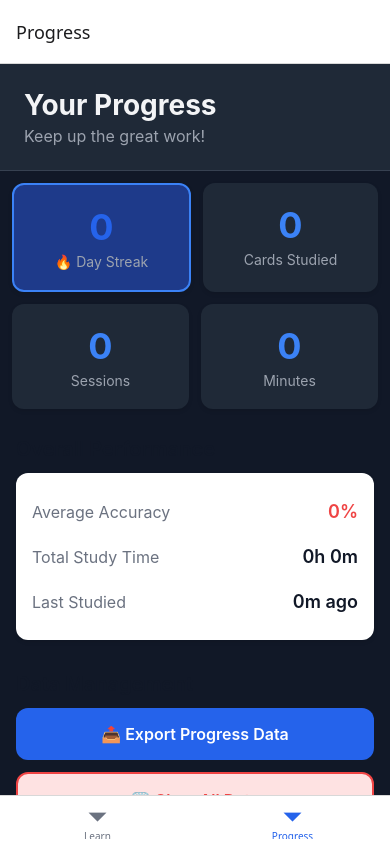
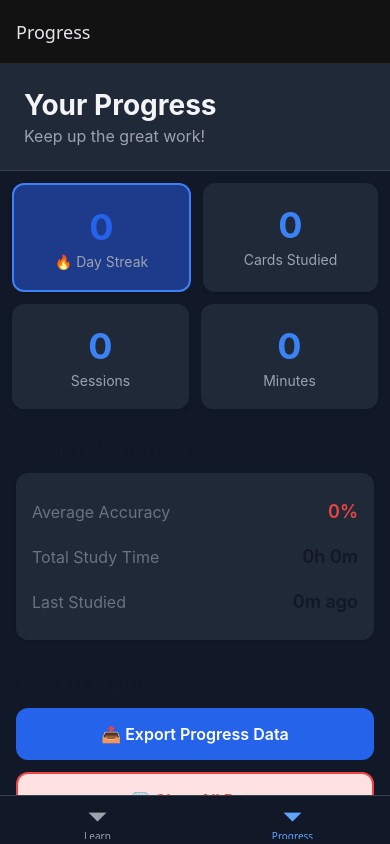
Before and after one commit to nkmathew/kikuyu-language-hub, a React Native app in the folder kikuyu-flashcards-mobile/: screen /Progress in a window 390 px wide. Built offline with nearby package versions, Linux system fonts and the light colour scheme.

Commit message:
[*] Add StudyListScreen and enforce dark mode across navigation and screens

```diff
--- a/kikuyu-flashcards-mobile/src/navigation/AppNavigator.tsx
+++ b/kikuyu-flashcards-mobile/src/navigation/AppNavigator.tsx
@@ -1,7 +1,8 @@
 import React from 'react';
-import { NavigationContainer } from '@react-navigation/native';
+import { NavigationContainer, DarkTheme, DefaultTheme } from '@react-navigation/native';
 import { createNativeStackNavigator } from '@react-navigation/native-stack';
 import { createBottomTabNavigator } from '@react-navigation/bottom-tabs';
+import { useColorScheme } from 'react-native';
 import { CategoryType, DifficultyLevel } from '../types/flashcard';
 
 // Screens
@@ -9,11 +10,13 @@ import HomeScreen from '../screens/HomeScreen';
 import CategoryScreen from '../screens/CategoryScreen';
 import FlashcardScreen from '../screens/FlashcardScreen';
 import ProgressScreen from '../screens/ProgressScreen';
+import StudyListScreen from '../screens/StudyListScreen';
 
 export type RootStackParamList = {
   Home: undefined;
   Category: { category: CategoryType };
   Flashcard: { category: CategoryType; difficulties: DifficultyLevel[] };
+  StudyList: { category: CategoryType; difficulties: DifficultyLevel[] };
 };
 
 export type BottomTabParamList = {
@@ -52,17 +55,28 @@ function HomeStack() {
         component={FlashcardScreen}
         options={{ title: 'Study' }}
       />
+      <Stack.Screen
+        name="StudyList"
+        component={StudyListScreen}
+        options={{ title: 'Study List' }}
+      />
     </Stack.Navigator>
   );
 }
 
 export default function AppNavigator() {
+  const colorScheme = useColorScheme();
+  const isDark = colorScheme === 'dark' || true;
   return (
-    <NavigationContainer>
+    <NavigationContainer theme={isDark ? DarkTheme : DefaultTheme}>
       <Tab.Navigator
         screenOptions={{
-          tabBarActiveTintColor: '#2563eb',
-          tabBarInactiveTintColor: '#6b7280',
+          tabBarActiveTintColor: isDark ? '#60a5fa' : '#2563eb',
+          tabBarInactiveTintColor: isDark ? '#9ca3af' : '#6b7280',
+          tabBarStyle: {
+            backgroundColor: isDark ? '#111827' : '#ffffff',
+            borderTopColor: isDark ? '#374151' : '#e5e7eb',
+          },
           headerShown: false,
         }}
       >
--- a/kikuyu-flashcards-mobile/src/screens/CategoryScreen.tsx
+++ b/kikuyu-flashcards-mobile/src/screens/CategoryScreen.tsx
@@ -28,7 +28,7 @@ export default function CategoryScreen({ navigation, route }: Props) {
   const [selectedDifficulties, setSelectedDifficulties] = useState<DifficultyLevel[]>(['beginner']);
   const [loading, setLoading] = useState(true);
   const colorScheme = useColorScheme();
-  const isDark = true; // Force dark mode as default
+  const isDark = colorScheme === 'dark' || true;
 
   useEffect(() => {
     loadCategoryData();
@@ -58,6 +58,13 @@ export default function CategoryScreen({ navigation, route }: Props) {
 
   const handleStartStudy = () => {
     navigation.navigate('Flashcard', {
+      category,
+      difficulties: selectedDifficulties,
+    });
+  };
+
+  const handleOpenStudyList = () => {
+    navigation.navigate('StudyList', {
       category,
       difficulties: selectedDifficulties,
     });
@@ -149,6 +156,19 @@ export default function CategoryScreen({ navigation, route }: Props) {
           <Text style={styles.startButtonText}>
             Start Studying ({totalSelectedCards} cards)
           </Text>
+        </TouchableOpacity>
+        <View style={{ height: 12 }} />
+        <TouchableOpacity
+          style={[
+            styles.startButton,
+            { backgroundColor: '#111827', borderWidth: 2, borderColor: '#2563eb' },
+            totalSelectedCards === 0 && styles.startButtonDisabled,
+          ]}
+          onPress={handleOpenStudyList}
+          disabled={totalSelectedCards === 0}
+          activeOpacity={0.8}
+        >
+          <Text style={styles.startButtonText}>Study List Mode</Text>
         </TouchableOpacity>
       </View>
     </ScrollView>
--- a/kikuyu-flashcards-mobile/src/screens/FlashcardScreen.tsx
+++ b/kikuyu-flashcards-mobile/src/screens/FlashcardScreen.tsx
@@ -39,7 +39,7 @@ export default function FlashcardScreen({ navigation, route }: Props) {
   const [correctAnswers, setCorrectAnswers] = useState(0);
   const flipAnimation = useRef(new Animated.Value(0)).current;
   const colorScheme = useColorScheme();
-  const isDark = true; // Force dark mode as default
+  const isDark = colorScheme === 'dark' || true;
 
   useEffect(() => {
     loadCards();
@@ -261,7 +261,7 @@ export default function FlashcardScreen({ navigation, route }: Props) {
       {isFlipped && (
         <View style={styles.ratingContainer}>
           <TouchableOpacity
-            style={[styles.ratingButton, styles.hardButton]}
+            style={[styles.ratingButton, styles.hardButton, isDark && styles.darkRatingHard]}
             onPress={() => handleRating('hard')}
           >
             <Text style={styles.ratingButtonText}>😰 Hard</Text>
@@ -269,7 +269,7 @@ export default function FlashcardScreen({ navigation, route }: Props) {
           </TouchableOpacity>
 
           <TouchableOpacity
-            style={[styles.ratingButton, styles.mediumButton]}
+            style={[styles.ratingButton, styles.mediumButton, isDark && styles.darkRatingMedium]}
             onPress={() => handleRating('medium')}
           >
             <Text style={styles.ratingButtonText}>🤔 Good</Text>
@@ -277,7 +277,7 @@ export default function FlashcardScreen({ navigation, route }: Props) {
           </TouchableOpacity>
 
           <TouchableOpacity
-            style={[styles.ratingButton, styles.easyButton]}
+            style={[styles.ratingButton, styles.easyButton, isDark && styles.darkRatingEasy]}
             onPress={() => handleRating('easy')}
           >
             <Text style={styles.ratingButtonText}>😊 Easy</Text>
@@ -289,7 +289,7 @@ export default function FlashcardScreen({ navigation, route }: Props) {
       {!isFlipped && (
         <View style={styles.navigationContainer}>
           <TouchableOpacity
-            style={[styles.navButton, currentIndex === 0 && styles.navButtonDisabled]}
+            style={[styles.navButton, currentIndex === 0 && (isDark ? styles.navButtonDisabledDark : styles.navButtonDisabled)]}
             onPress={previousCard}
             disabled={currentIndex === 0}
           >
@@ -304,7 +304,7 @@ export default function FlashcardScreen({ navigation, route }: Props) {
           </TouchableOpacity>
 
           <TouchableOpacity
-            style={[styles.navButton, currentIndex === cards.length - 1 && styles.navButtonDisabled]}
+            style={[styles.navButton, currentIndex === cards.length - 1 && (isDark ? styles.navButtonDisabledDark : styles.navButtonDisabled)]}
             onPress={nextCard}
             disabled={currentIndex === cards.length - 1}
           >
@@ -532,6 +532,21 @@ const styles = StyleSheet.create({
   navButtonDisabled: {
     backgroundColor: '#d1d5db',
   },
+  navButtonDisabledDark: {
+    backgroundColor: '#374151',
+  },
+  darkRatingHard: {
+    backgroundColor: '#7f1d1d',
+    borderColor: '#ef4444',
+  },
+  darkRatingMedium: {
+    backgroundColor: '#78350f',
+    borderColor: '#f59e0b',
+  },
+  darkRatingEasy: {
+    backgroundColor: '#064e3b',
+    borderColor: '#22c55e',
+  },
   navButtonText: {
     color: '#fff',
     fontSize: 16,
--- a/kikuyu-flashcards-mobile/src/screens/HomeScreen.tsx
+++ b/kikuyu-flashcards-mobile/src/screens/HomeScreen.tsx
@@ -31,7 +31,7 @@ export default function HomeScreen({ navigation }: Props) {
   const [categories, setCategories] = useState<CategoryItem[]>([]);
   const [loading, setLoading] = useState(true);
   const colorScheme = useColorScheme();
-  const isDark = true; // Force dark mode as default
+  const isDark = colorScheme === 'dark' || true;
 
   useEffect(() => {
     loadCategories();
--- a/kikuyu-flashcards-mobile/src/screens/ProgressScreen.tsx
+++ b/kikuyu-flashcards-mobile/src/screens/ProgressScreen.tsx
@@ -22,7 +22,7 @@ export default function ProgressScreen() {
   const [loading, setLoading] = useState(true);
   const [refreshing, setRefreshing] = useState(false);
   const colorScheme = useColorScheme();
-  const isDark = true; // Force dark mode as default
+  const isDark = colorScheme === 'dark' || true;
 
   useFocusEffect(
     useCallback(() => {
@@ -135,7 +135,7 @@ export default function ProgressScreen() {
       {studyStats && studyStats.totalCards > 0 && (
         <View style={styles.section}>
           <Text style={styles.sectionTitle}>Learning Status</Text>
-          <View style={styles.card}>
+          <View style={[styles.card, isDark && styles.darkCard]}>
             <View style={styles.progressRow}>
               <Text style={styles.progressLabel}>Due Today</Text>
               <Text style={[styles.progressValue, styles.dueValue]}>{studyStats.dueToday}</Text>
@@ -152,7 +152,7 @@ export default function ProgressScreen() {
               <Text style={styles.progressLabel}>Mastered</Text>
               <Text style={[styles.progressValue, styles.masteredValue]}>{studyStats.mastered}</Text>
             </View>
-            <View style={styles.divider} />
+            <View style={[styles.divider, isDark && styles.darkDivider]} />
             <View style={styles.progressRow}>
               <Text style={styles.progressLabel}>Total Cards</Text>
               <Text style={[styles.progressValue, styles.totalValue]}>{studyStats.totalCards}</Text>
@@ -175,20 +175,20 @@ export default function ProgressScreen() {
             const timeAgo = getTimeAgo(date);
 
             return (
-              <View key={index} style={styles.sessionCard}>
+              <View key={index} style={[styles.sessionCard, isDark && styles.darkCard]}>
                 <View style={styles.sessionHeader}>
-                  <Text style={styles.sessionCategory}>{session.category}</Text>
-                  <Text style={styles.sessionTime}>{timeAgo}</Text>
+                  <Text style={[styles.sessionCategory, isDark && styles.darkText]}>{session.category}</Text>
+                  <Text style={[styles.sessionTime, isDark && styles.darkTextSecondary]}>{timeAgo}</Text>
                 </View>
                 <View style={styles.sessionStats}>
-                  <Text style={styles.sessionText}>
+                  <Text style={[styles.sessionText, isDark && styles.darkTextSecondary]}>
                     {session.cardsStudied} cards • {accuracy}% accuracy
                   </Text>
-                  <Text style={styles.sessionDifficulty}>
+                  <Text style={[styles.sessionDifficulty, isDark && styles.darkTextSecondary]}>
                     {session.difficulty.join(', ')}
                   </Text>
                 </View>
-                <View style={styles.sessionProgressBar}>
+                <View style={[styles.sessionProgressBar, isDark && styles.darkProgressBar]}>
                   <View style={[styles.sessionProgressFill, { width: `${accuracy}%` }]} />
                 </View>
               </View>
@@ -200,7 +200,7 @@ export default function ProgressScreen() {
       {/* Overall Performance */}
       <View style={styles.section}>
         <Text style={styles.sectionTitle}>Overall Performance</Text>
-        <View style={styles.card}>
+        <View style={[styles.card, isDark && styles.darkCard]}>
           <View style={styles.performanceRow}>
             <Text style={styles.performanceLabel}>Average Accuracy</Text>
             <Text style={[styles.performanceValue, getAccuracyStyle(averageAccuracy)]}>
@@ -241,7 +241,7 @@ export default function ProgressScreen() {
       </View>
 
       <View style={styles.footer}>
-        <Text style={styles.footerText}>Pull down to refresh</Text>
+        <Text style={[styles.footerText, isDark && styles.darkTextSecondary]}>Pull down to refresh</Text>
       </View>
     </ScrollView>
   );
@@ -377,6 +377,9 @@ const styles = StyleSheet.create({
     backgroundColor: '#e5e7eb',
     marginVertical: 8,
   },
+  darkDivider: {
+    backgroundColor: '#374151',
+  },
   sessionCard: {
     backgroundColor: '#fff',
     borderRadius: 12,
@@ -422,6 +425,9 @@ const styles = StyleSheet.create({
     backgroundColor: '#e5e7eb',
     borderRadius: 2,
     overflow: 'hidden',
+  },
+  darkProgressBar: {
+    backgroundColor: '#374151',
   },
   sessionProgressFill: {
     height: '100%',
--- /dev/null
+++ b/kikuyu-flashcards-mobile/src/screens/StudyListScreen.tsx
@@ -0,0 +1,134 @@
+import React, { useEffect, useState } from 'react';
+import { View, Text, StyleSheet, FlatList, TouchableOpacity, useColorScheme } from 'react-native';
+import { RouteProp } from '@react-navigation/native';
+import { NativeStackNavigationProp } from '@react-navigation/native-stack';
+import { RootStackParamList } from '../navigation/AppNavigator';
+import { Flashcard } from '../types/flashcard';
+import { dataLoader } from '../lib/dataLoader';
+
+type StudyListNavigationProp = NativeStackNavigationProp<RootStackParamList, 'StudyList'>;
+type StudyListRouteProp = RouteProp<RootStackParamList, 'StudyList'>;
+
+interface Props {
+  navigation: StudyListNavigationProp;
+  route: StudyListRouteProp;
+}
+
+export default function StudyListScreen({ route }: Props) {
+  const { category, difficulties } = route.params;
+  const [items, setItems] = useState<Flashcard[]>([]);
+  const [flipped, setFlipped] = useState<Record<string, boolean>>({});
+  const colorScheme = useColorScheme();
+  const isDark = colorScheme === 'dark' || true;
+
+  useEffect(() => {
+    (async () => {
+      const categoryData = await dataLoader.loadCategory(category);
+      const selected = dataLoader.getCardsByDifficulty(categoryData, difficulties);
+      setItems(selected);
+    })();
+  }, [category, difficulties]);
+
+  const toggleFlip = (id: string) => {
+    setFlipped(prev => ({ ...prev, [id]: !prev[id] }));
+  };
+
+  const renderItem = ({ item }: { item: Flashcard }) => {
+    const isFlipped = flipped[item.id];
+    return (
+      <TouchableOpacity onPress={() => toggleFlip(item.id)} activeOpacity={0.8}>
+        <View style={[styles.row, isDark && styles.darkRow]}>
+          <View style={styles.rowHeader}>
+            <Text style={[styles.badge, styles[`badge_${item.difficulty}`]]}>{item.difficulty}</Text>
+            <Text style={[styles.kikuyu, isDark && styles.darkText]}>{item.kikuyu}</Text>
+          </View>
+          <Text style={[styles.english, isDark && styles.darkTextSecondary]}>
+            {isFlipped ? item.english : 'Tap to reveal'}
+          </Text>
+          {item.cultural_notes && (
+            <Text style={[styles.notes, isDark && styles.darkTextSecondary]} numberOfLines={isFlipped ? 4 : 1}>
+              {item.cultural_notes}
+            </Text>
+          )}
+        </View>
+      </TouchableOpacity>
+    );
+  };
+
+  return (
+    <View style={[styles.container, isDark && styles.darkBg]}>
+      <FlatList
+        data={items}
+        keyExtractor={i => i.id}
+        renderItem={renderItem}
+        ItemSeparatorComponent={() => <View style={styles.sep} />}
+        contentContainerStyle={{ padding: 16, paddingBottom: 24 }}
+      />
+    </View>
+  );
+}
+
+const styles = StyleSheet.create({
+  container: {
+    flex: 1,
+    backgroundColor: '#f3f4f6',
+  },
+  darkBg: {
+    backgroundColor: '#111827',
+  },
+  row: {
+    backgroundColor: '#fff',
+    borderRadius: 12,
+    padding: 16,
+    shadowColor: '#000',
+    shadowOffset: { width: 0, height: 2 },
+    shadowOpacity: 0.1,
+    shadowRadius: 4,
+    elevation: 2,
+  },
+  darkRow: {
+    backgroundColor: '#1f2937',
+  },
+  rowHeader: {
+    flexDirection: 'row',
+    alignItems: 'center',
+    marginBottom: 6,
+    gap: 8,
+  },
+  badge: {
+    paddingHorizontal: 10,
+    paddingVertical: 4,
+    borderRadius: 12,
+    fontSize: 12,
+    fontWeight: '700',
+    color: '#111827',
+    textTransform: 'capitalize',
+  },
+  badge_beginner: { backgroundColor: '#dcfce7' },
+  badge_intermediate: { backgroundColor: '#fef3c7' },
+  badge_advanced: { backgroundColor: '#fee2e2' },
+  kikuyu: {
+    fontSize: 18,
+    fontWeight: '700',
+    color: '#111827',
+  },
+  english: {
+    fontSize: 16,
+    color: '#374151',
+    marginTop: 2,
+  },
+  notes: {
+    fontSize: 12,
+    color: '#6b7280',
+    marginTop: 8,
+  },
+  sep: {
+    height: 12,
+  },
+  darkText: {
+    color: '#f3f4f6',
+  },
+  darkTextSecondary: {
+    color: '#9ca3af',
+  },
+});
```
